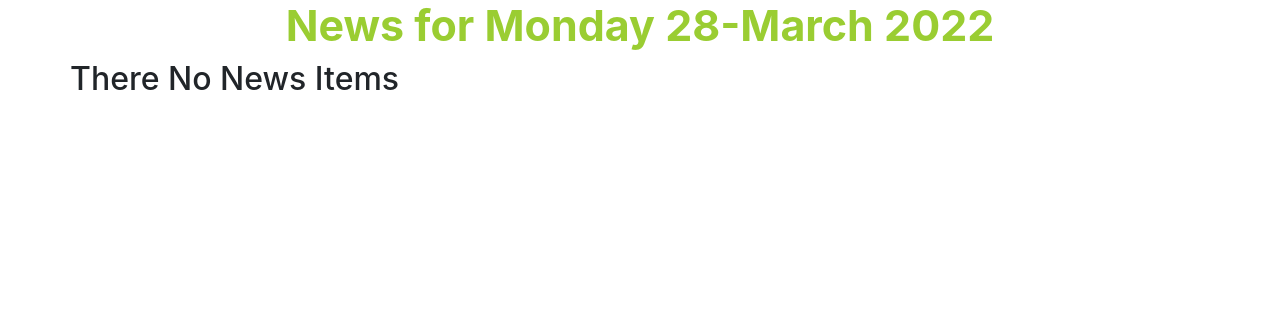
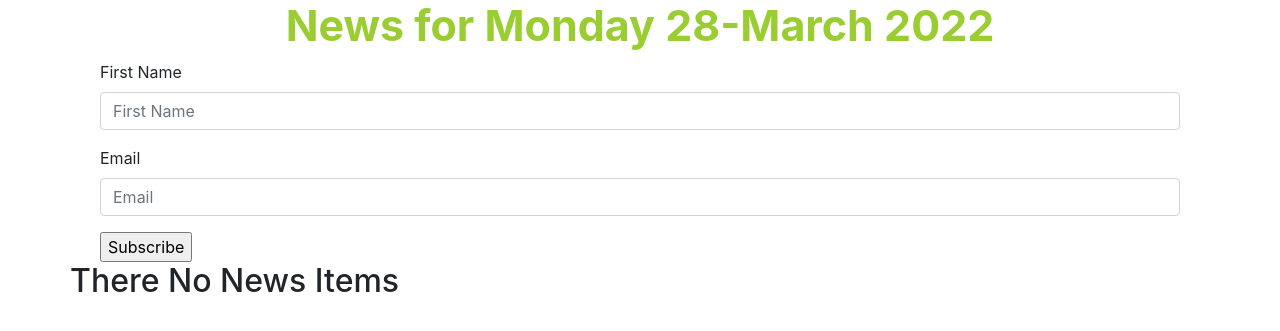
Before and after one commit to danknjoroge/d-news, a Django app: page / in a window 1280 px wide. Shown: the part 56-387 px from the top of the page. Run offline with Django 4.2, Linux system fonts and the light colour scheme; data that the repository does not hold is empty; some libraries are stand-ins or nearby versions.

Commit message:
Added send email functionality

```diff
--- /dev/null
+++ b/news/forms.py
@@ -0,0 +1,5 @@
+from django import forms
+
+class NewsLetterForm(forms.Form):
+    your_name= forms.CharField(label="First Name", max_length=32)
+    email= forms.EmailField(label="Email")
--- a/news/models.py
+++ b/news/models.py
@@ -55,3 +55,8 @@ class Article(models.Model):
     def search_by_title(cls,search_term):
         news = cls.objects.filter(title__icontains = search_term)
         return news
+
+
+class NewsLetterRecipients(models.Model):
+    name = models.CharField(max_length=31)
+    email = models.EmailField()
--- a/news/templates/all-news/today-news.html
+++ b/news/templates/all-news/today-news.html
@@ -1,10 +1,22 @@
 {%extends 'all-news/base.html'%}
+{% load bootstrap4 %}
 
 {% block content %}
 {{block.super}}
 <div class="container">
 
     <!-- Looping through news   -->
+    <div class="container-fluid">
+      <form action="{% url 'newsToday' %}" method="post">
+        {% csrf_token %}
+
+        {% bootstrap_form letterForm layout='inline' %}
+        <input type="submit" value="Subscribe">
+
+      </form>
+    </div>
+
+
     {% for news_item in news %}
 
     <div class="row">
--- /dev/null
+++ b/news/templates/email/newsemail.html
@@ -0,0 +1,4 @@
+<h1>Hello {{name}}</h1>
+
+<h5>Welcome to the Moringa tribune newsletter. You will find the most exciting news about Moringa School
+</h5>
--- /dev/null
+++ b/news/templates/email/newsemail.txt
@@ -0,0 +1,3 @@
+Hello {{name}}
+
+Welcome to the Moringa tribune newsletter You will find the most exciting news about Moringa School
--- a/news/views.py
+++ b/news/views.py
@@ -1,8 +1,10 @@
 from django.shortcuts import render, redirect
-from django.http import Http404, HttpResponse
+from django.http import Http404, HttpResponse, HttpResponseRedirect
 import datetime as dt
 from django.core.exceptions import ObjectDoesNotExist
-from .models import Article
+from .models import Article, NewsLetterRecipients
+from .forms import NewsLetterForm
+from .email import send_welcome_email
 
 # Create your views here.
 # def welcome(request):
@@ -12,7 +14,20 @@ from .models import Article
 def news_of_day(request):
     date= dt.date.today()
     news = Article.todays_news()
-    return render(request, 'all-news/today-news.html',{"date": date, "news": news})
+
+    if request.method == 'POST':
+        form = NewsLetterForm (request.POST)
+        if form.is_valid():
+            name = form.cleaned_data['your_name']
+            email = form.cleaned_data['email']
+            recepient = NewsLetterRecipients(name=name, email=email)
+            recepient.save()
+            send_welcome_email(name, email)
+            HttpResponseRedirect('news_of_day')
+
+    else:
+        form = NewsLetterForm
+    return render(request, 'all-news/today-news.html',{"date": date, "news": news,"letterForm": form})
 
 
 
--- a/requirements.txt
+++ b/requirements.txt
@@ -1,10 +1,15 @@
 asgiref==3.5.0
 backports.zoneinfo==0.2.1
 beautifulsoup4==4.10.0
+dj-database-url==0.5.0
 Django==4.0.3
 django-bootstrap4==22.1
 django-fontawesome-5==1.0.18
+django-heroku==0.3.1
+gunicorn==20.1.0
 Pillow==9.0.1
 psycopg2==2.9.3
+python-decouple==3.6
 soupsieve==2.3.1
 sqlparse==0.4.2
+whitenoise==6.0.0
```
Also changed, not shown: news/email.py (added, +15 -0 lines), tribune/settings.py (+8 -0 lines), news/migrations/0006_newsletterrecipients.py (added), 1 other file.
